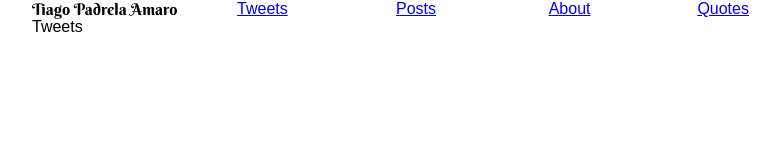
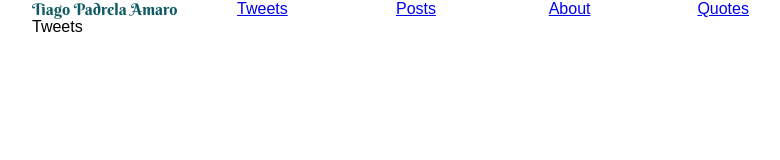
Before and after one commit to tiagoamaro/tiagoamaro.com.br_nextjs, a Next.js app: page / in a window 1280 px wide. Shown: the top 160 px of the page, without its empty margins (224-1004 px from the left). Built offline with nearby package versions, Linux system fonts and the light colour scheme.

Commit message:
Green name

```diff
--- a/components/navbar.js
+++ b/components/navbar.js
@@ -3,7 +3,7 @@ import Link from 'next/link'
 export default function NavBar () {
   return (
     <nav className='pure-g'>
-      <div className='pure-u-1 pure-u-lg-1-5 berkshire'>Tiago Padrela Amaro</div>
+      <div className='pure-u-1 pure-u-lg-1-5 berkshire green-casal'>Tiago Padrela Amaro</div>
       <div className='pure-u-1 pure-u-lg-1-5 text-center'>
         <Link href='/'><a>Tweets</a></Link>
       </div>
--- a/styles/utilities.css
+++ b/styles/utilities.css
@@ -1,3 +1,7 @@
+.green-casal {
+  color: #105B63;
+}
+
 .text-center {
   text-align: center;
 }
```
